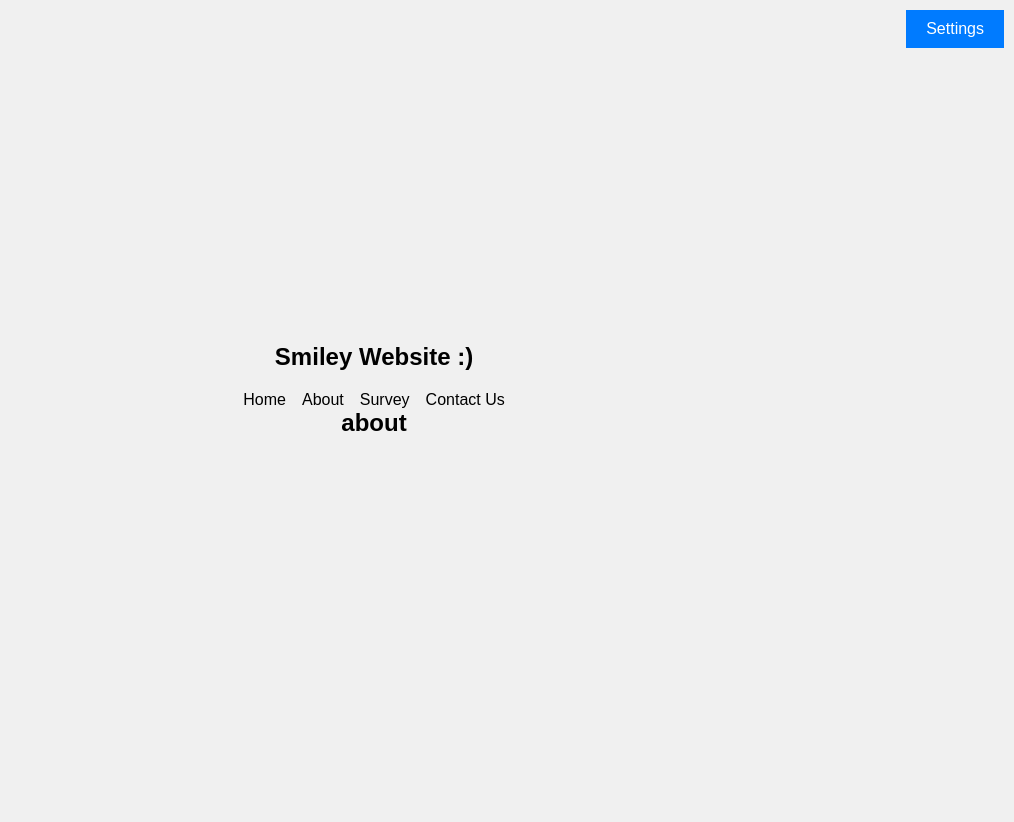
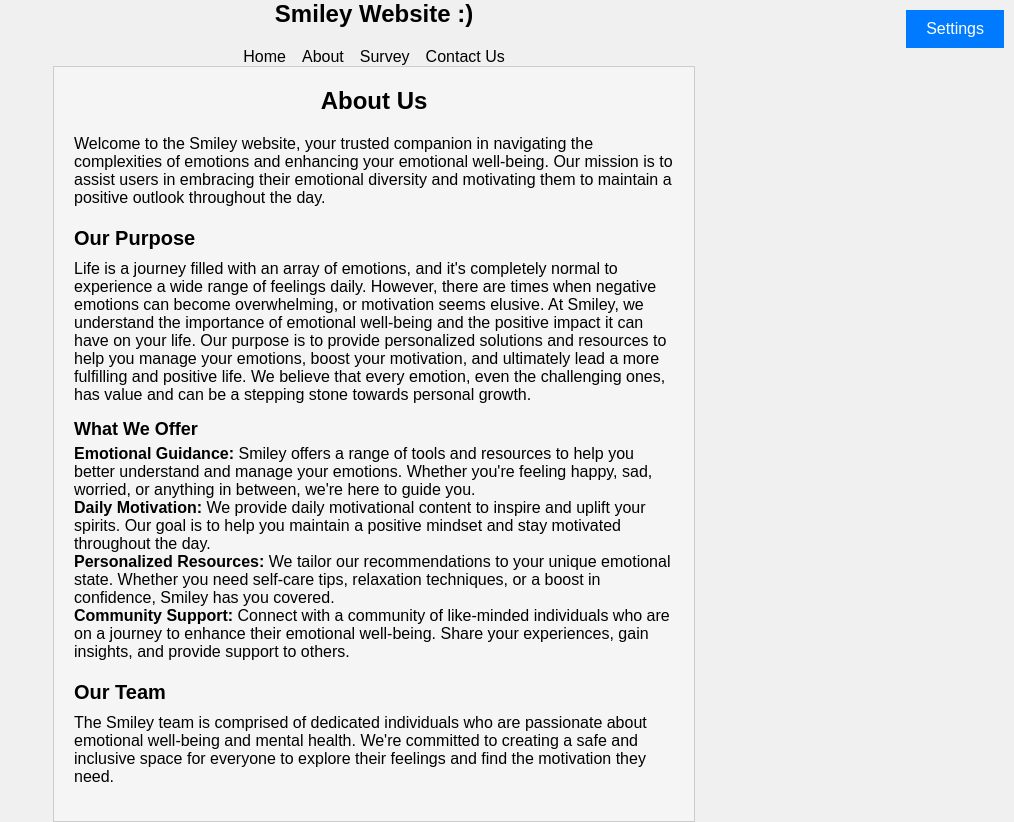
Before and after one commit to sumanmallah/Smiley-website, a React (Create React App) app in the folder smiley-frontend/: page /about in a window 1280 px wide. Shown: the whole page, without its empty margins (266-1280 px from the left). Before the commit the page ends 800 px from the top, so only its background shows below. Built offline with nearby package versions, Linux system fonts and the light colour scheme.

Commit message:
Added about pages with basic style

```diff
--- /dev/null
+++ b/smiley-frontend/src/css/about.css
@@ -0,0 +1,32 @@
+.about-container {
+    background-color: #f5f5f5;
+    padding: 20px;
+    border: 1px solid #ccc;
+    max-width: 600px;
+    margin: 0 auto;
+    font-family: Arial, sans-serif;
+    text-align: left;
+  }
+
+  h1 {
+    font-size: 24px;
+    margin: 0 0 20px;
+  }
+
+  h2 {
+    font-size: 20px;
+    margin: 20px 0 10px;
+  }
+
+  h3 {
+    font-size: 18px;
+    margin: 15px 0 5px;
+  }
+
+  p {
+    margin: 0 0 15px;
+  }
+
+  strong {
+    font-weight: bold;
+  }
--- a/smiley-frontend/src/css/survey.css
+++ b/smiley-frontend/src/css/survey.css
@@ -5,7 +5,6 @@ body {
     padding: 0;
     display: flex;
     justify-content: center;
-    align-items: center;
     height: 100vh;
 }
 
--- a/smiley-frontend/src/routes/about.js
+++ b/smiley-frontend/src/routes/about.js
@@ -1,4 +1,40 @@
+import React from 'react';
+import '../css/about.css'; // Make sure to import your CSS file
+
 function About() {
-    return (<h1>about</h1>);
+  return (
+    <div className="about-container">
+      <h1>About Us</h1>
+
+      <p>
+        Welcome to the Smiley website, your trusted companion in navigating the complexities of emotions and enhancing your emotional well-being. Our mission is to assist users in embracing their emotional diversity and motivating them to maintain a positive outlook throughout the day.
+      </p>
+
+      <h2>Our Purpose</h2>
+      <p>
+        Life is a journey filled with an array of emotions, and it's completely normal to experience a wide range of feelings daily. However, there are times when negative emotions can become overwhelming, or motivation seems elusive. At Smiley, we understand the importance of emotional well-being and the positive impact it can have on your life.
+        Our purpose is to provide personalized solutions and resources to help you manage your emotions,
+        boost your motivation, and ultimately lead a more fulfilling and positive life. We believe that every emotion,
+        even the challenging ones, has value and can be a stepping stone towards personal growth.
+      </p>
+
+      <h3>What We Offer</h3>
+      <p>
+        <strong>Emotional Guidance:</strong> Smiley offers a range of tools and resources to help you better understand and manage your emotions. Whether you're feeling happy, sad, worried, or anything in between, we're here to guide you.
+        <br />
+        <strong>Daily Motivation:</strong> We provide daily motivational content to inspire and uplift your spirits. Our goal is to help you maintain a positive mindset and stay motivated throughout the day.
+        <br />
+        <strong>Personalized Resources:</strong> We tailor our recommendations to your unique emotional state. Whether you need self-care tips, relaxation techniques, or a boost in confidence, Smiley has you covered.
+        <br />
+        <strong>Community Support:</strong> Connect with a community of like-minded individuals who are on a journey to enhance their emotional well-being. Share your experiences, gain insights, and provide support to others.
+      </p>
+
+      <h2>Our Team</h2>
+      <p>
+        The Smiley team is comprised of dedicated individuals who are passionate about emotional well-being and mental health. We're committed to creating a safe and inclusive space for everyone to explore their feelings and find the motivation they need.
+      </p>
+    </div>
+  );
 }
-export default About
+
+export default About;
```
